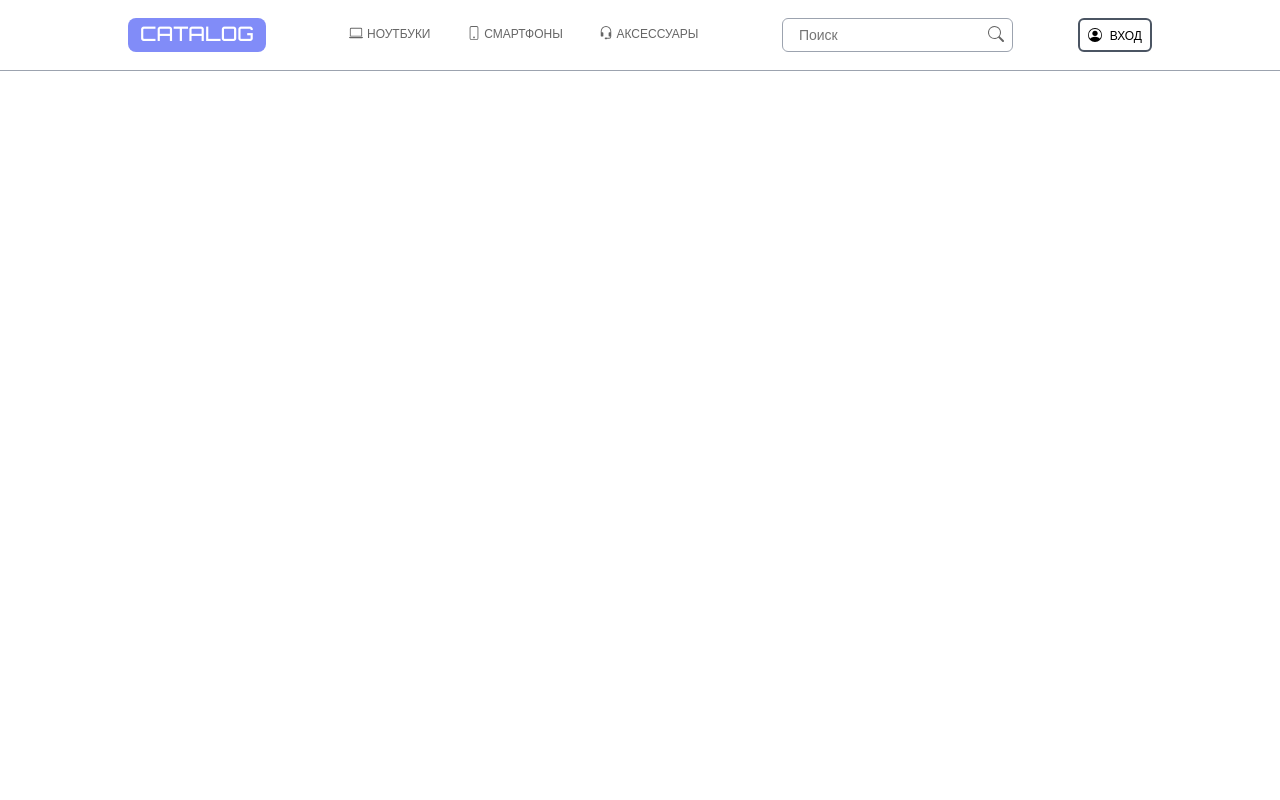
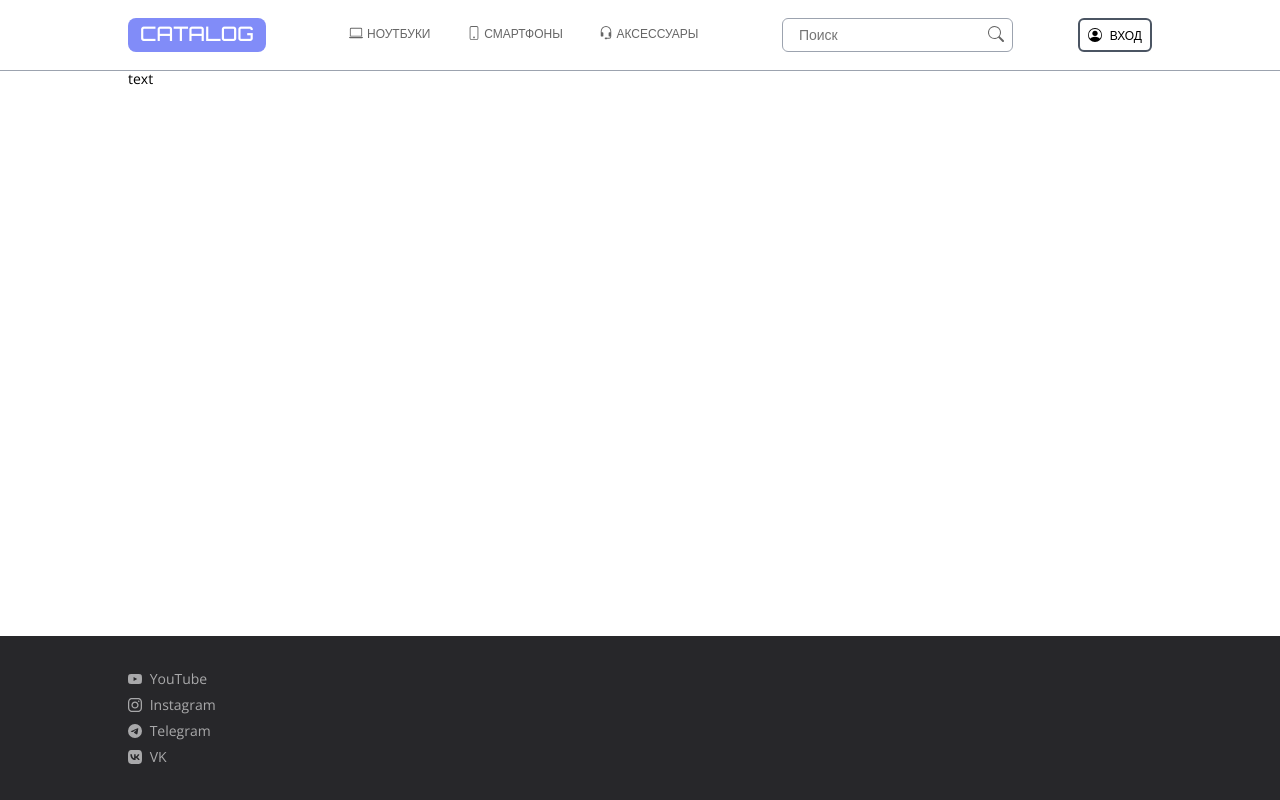
Before and after one commit to umarr-developer/catalog_site, a Django app: template catalog/templates/base.html in a window 1280 px wide. Run offline with Django 5.2, Linux system fonts and the light colour scheme; the template is opened without the code that fills it, so the values that code supplies are empty; parts of the project's set-up code (start-up, migrations or seed data) failed here and were passed over.

Commit message:
add column styles in footer

```diff
--- a/catalog/static/css/styles.css
+++ b/catalog/static/css/styles.css
@@ -233,3 +233,35 @@ body {
   position: relative;
   top: 72px;
 }
+.wrapper .footer {
+  margin-top: 72px;
+  z-index: 5;
+  background: #27272a;
+}
+.wrapper .footer_body {
+  display: -webkit-box;
+  display: -ms-flexbox;
+  display: flex;
+  padding: 24px 0;
+}
+.wrapper .footer_body .column {
+  margin-right: 48px;
+}
+.wrapper .footer_body .column .element {
+  margin: 12px 0;
+  color: #fff;
+  opacity: 60%;
+  -webkit-transition-duration: 0.25s;
+          transition-duration: 0.25s;
+}
+.wrapper .footer_body .column .element img {
+  width: 14px;
+  height: 14px;
+  margin-right: 4px;
+}
+.wrapper .footer_body .column .element span {
+  font-size: 14px;
+}
+.wrapper .footer_body .column .element:hover {
+  opacity: 100%;
+}
--- a/catalog/static/scss/base.scss
+++ b/catalog/static/scss/base.scss
@@ -143,4 +143,36 @@ body {
         position: relative;
         top: 72px;
     }
+
+    .footer{
+        margin-top: 72px;
+        z-index: 5;
+        background: #27272a;
+
+        &_body{
+            display: flex;
+            padding: 24px 0;
+
+            .column{
+                margin-right: 48px;
+                .element{
+                    margin: 12px 0;
+                    color: #fff;
+                    opacity: 60%;
+                    transition-duration: 0.25s;
+                    img{
+                        width: 14px;
+                        height: 14px;
+                        margin-right: 4px;
+                    }
+                    span{
+                        font-size: 14px;
+                    }
+                    &:hover{
+                        opacity: 100%;
+                    }
+                }
+            }
+        }
+    }
 }
--- a/catalog/templates/base.html
+++ b/catalog/templates/base.html
@@ -60,10 +60,49 @@
     <div class="middle">
         <div class="content">
             <div class="middle_body">
+                text
             </div>
         </div>
     </div>
     <div class="footer">
+        <div class="content">
+            <div class="footer_body">
+                <div class="column">
+                    <a href="#">
+                        <div class="element">
+                            <img src="{% static 'svg/youtube.svg' %}" alt="youtube">
+                            <span>
+                                YouTube
+                            </span>
+                        </div>
+                    </a>
+                    <a href="#">
+                        <div class="element">
+                            <img src="{% static 'svg/instagram.svg' %}" alt="instagram">
+                            <span>
+                                Instagram
+                            </span>
+                        </div>
+                    </a>
+                    <a href="#">
+                        <div class="element">
+                            <img src="{% static 'svg/telegram.svg' %}" alt="telegram">
+                            <span>
+                                Telegram
+                            </span>
+                        </div>
+                    </a>
+                    <a href="#">
+                        <div class="element">
+                            <img src="{% static 'svg/vk.svg' %}" alt="vk">
+                            <span>
+                                VK
+                            </span>
+                        </div>
+                    </a>
+                </div>
+            </div>
+        </div>
     </div>
 </div>
 </body>
```
Also changed, not shown: catalog/static/svg/instagram.svg (added), catalog/static/svg/telegram.svg (added), catalog/static/svg/vk.svg (added), catalog/static/svg/youtube.svg (added).
